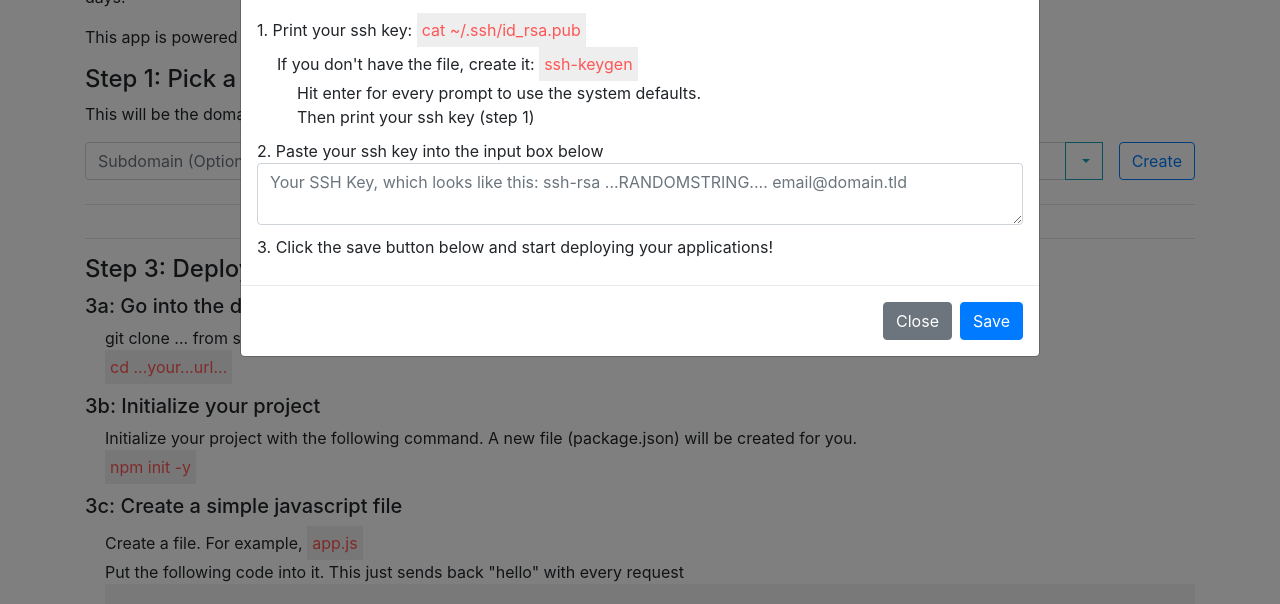
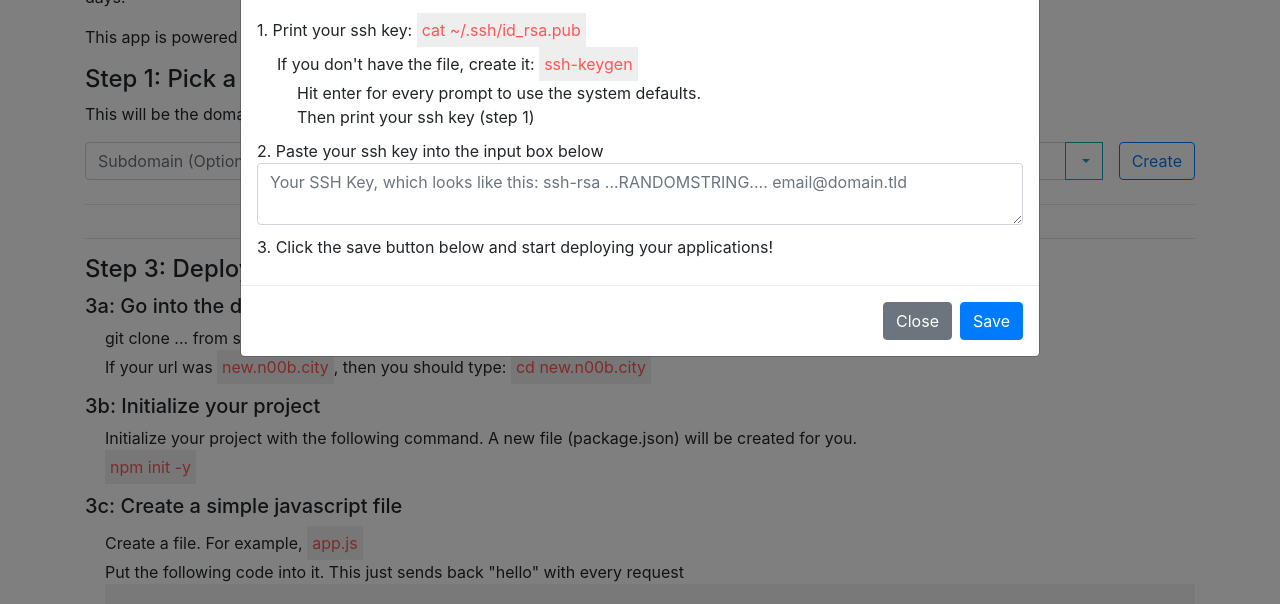
Before and after one commit to garageScript/FreeDomains, a website: page public/index.html in a window 1280 px wide. Shown: the part 145-749 px from the top of the page. Drawn offline with nearby package versions, Linux system fonts and the light colour scheme.

Commit message:
fix and added better instructions

```diff
--- a/public/index.html
+++ b/public/index.html
@@ -88,9 +88,10 @@
           <h4>Step 3: Deploy!</h4>
           <h5>3a: Go into the downloaded folder</h5>
           <div class="indent">
-            git clone ... from step 2 would have downloaded a folder of your url.
+            git clone ... from step 2 would have downloaded a folder. Go into it.
             <br />
-            <span class="inlineCode">cd ...your...url...</span>
+            If your url was <span class="inlineCode">new.n00b.city</span>, then you should type:
+            <span class="inlineCode">cd new.n00b.city</span>
           </div>
 
           <h5>3b: Initialize your project</h5>
```
